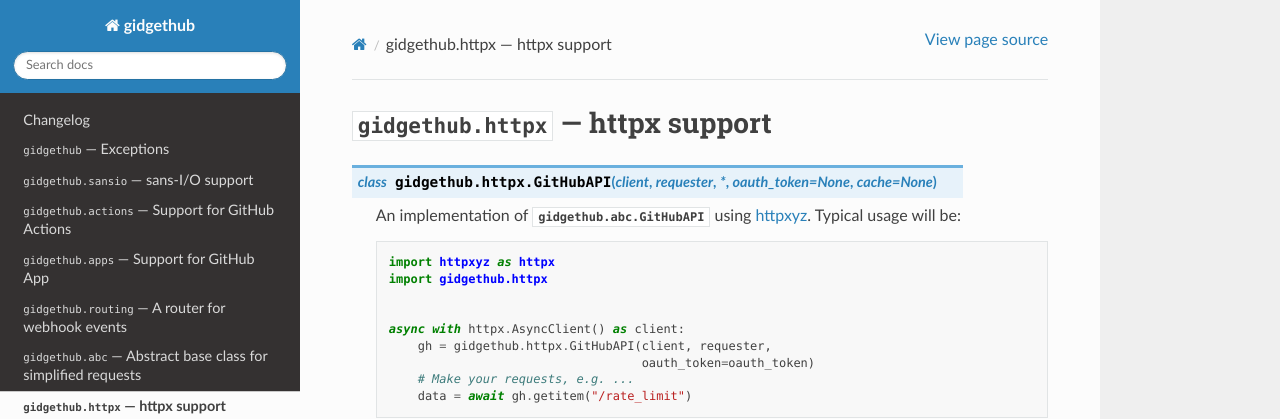
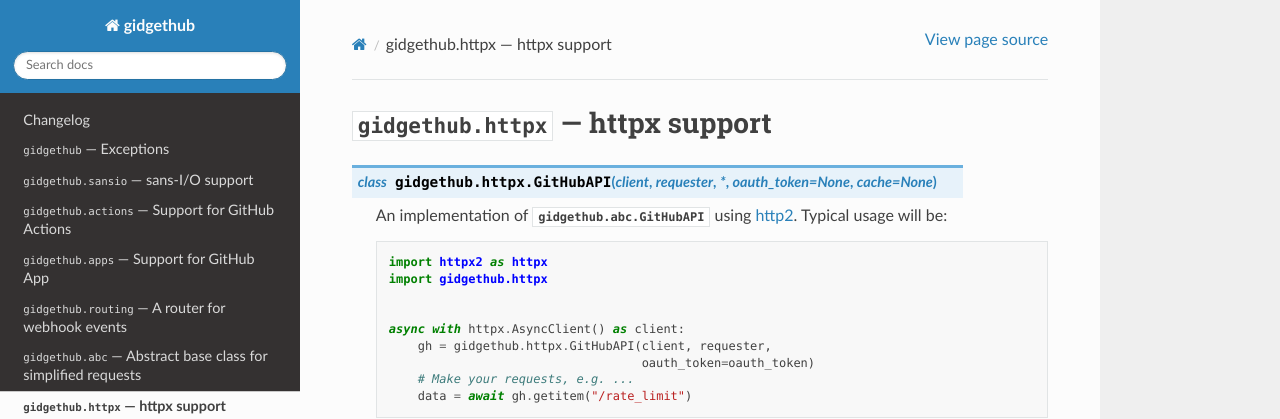
Before and after one commit to gidgethub/gidgethub, a Sphinx documentation site: the page built from docs/httpx.rst, in a window 1280 px wide. Shown: the top 419 px of the page. Built offline with Sphinx 7.4.7 and the Read the Docs theme 3.1.0, drawn with Linux system fonts in a browser that asks for light colours; pages that are not in the unit, such as notebooks, are missing from menus.

Commit message:
Update HTTP client reference from httpxyz to http2

```diff
--- a/docs/httpx.rst
+++ b/docs/httpx.rst
@@ -6,9 +6,10 @@
 .. class:: GitHubAPI(client, requester, *, oauth_token=None, cache=None)
 
     An implementation of :class:`gidgethub.abc.GitHubAPI` using
-    `httpxyz <https://httpxyz.org/>`_. Typical usage will be::
+    `http2 <https://pydantic.dev/docs/httpx2/get-started//>`_.
+    Typical usage will be::
 
-        import httpxyz as httpx
+        import httpx2 as httpx
         import gidgethub.httpx
 
 
```
